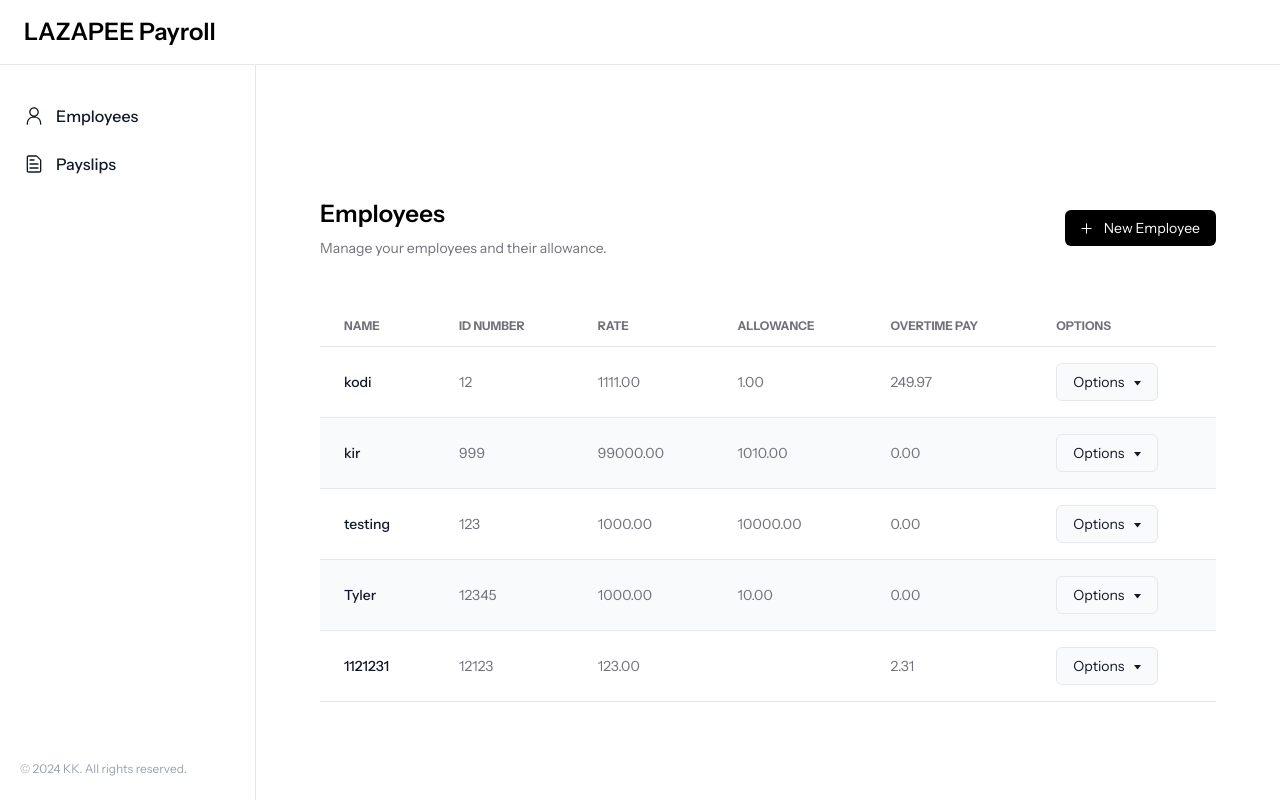
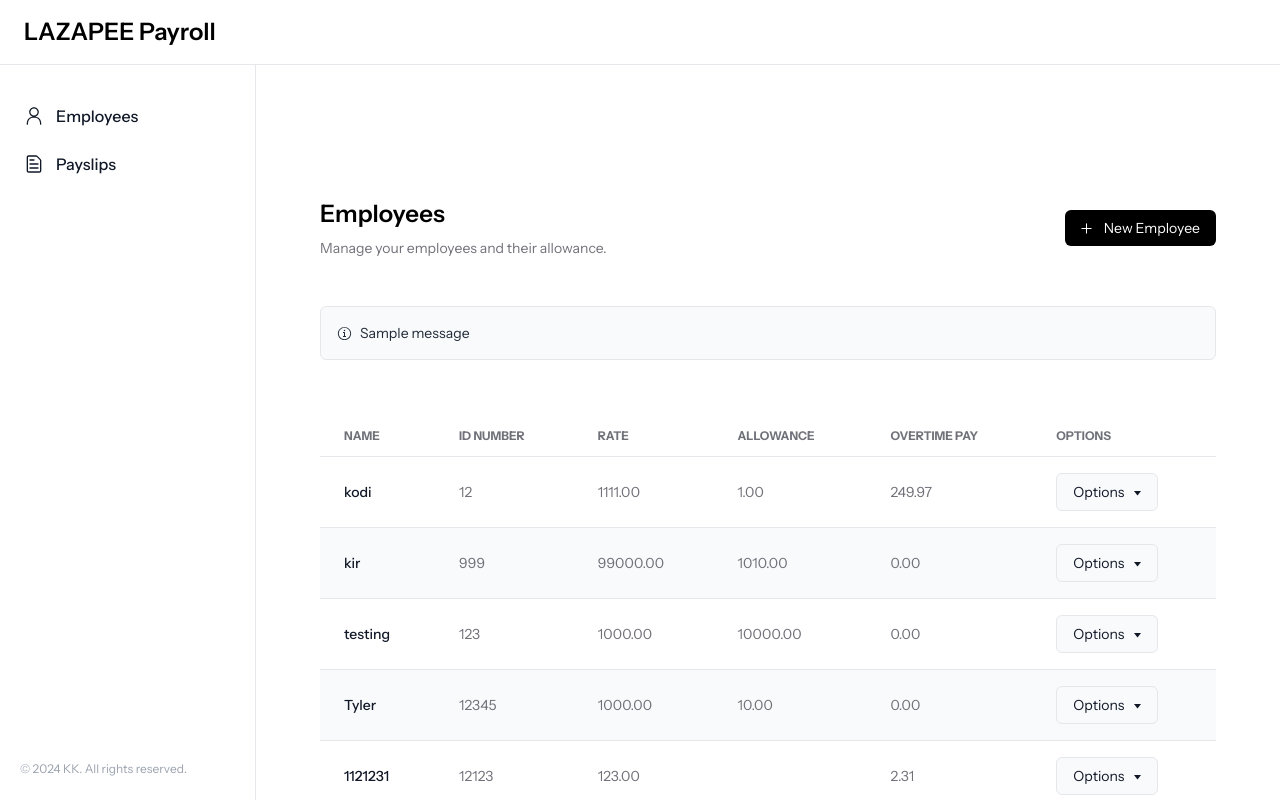
Before and after one commit to kirpnlbr/Final-Project, a Django app: page / in a window 1280 px wide. Shown: the top 811 px of the page. Run offline with Django 5.2, Linux system fonts and the light colour scheme; data comes from the database, SQL or seed files in the repository; one stand-in notice (Sample message) is shown; some libraries are stand-ins or nearby versions.

Commit message:
fix: error messages for employees.html;

```diff
--- a/Lazapee/payroll_app/templates/payroll_app/employees.html
+++ b/Lazapee/payroll_app/templates/payroll_app/employees.html
@@ -25,6 +25,21 @@
 
 <!-- Table -->
 <div class="relative overflow-x-auto">
+    {% if messages %}
+   <div class="flex items-center text-left p-4 border border-gray-200 bg-gray-50 text-gray-800 text-sm rounded-md mb-8">
+      <svg class="mr-2" width="15" height="15" viewBox="0 0 15 15" fill="none" xmlns="http://www.w3.org/2000/svg">
+         <path
+            d="M7.49991 0.876892C3.84222 0.876892 0.877075 3.84204 0.877075 7.49972C0.877075 11.1574 3.84222 14.1226 7.49991 14.1226C11.1576 14.1226 14.1227 11.1574 14.1227 7.49972C14.1227 3.84204 11.1576 0.876892 7.49991 0.876892ZM1.82707 7.49972C1.82707 4.36671 4.36689 1.82689 7.49991 1.82689C10.6329 1.82689 13.1727 4.36671 13.1727 7.49972C13.1727 10.6327 10.6329 13.1726 7.49991 13.1726C4.36689 13.1726 1.82707 10.6327 1.82707 7.49972ZM8.24992 4.49999C8.24992 4.9142 7.91413 5.24999 7.49992 5.24999C7.08571 5.24999 6.74992 4.9142 6.74992 4.49999C6.74992 4.08577 7.08571 3.74999 7.49992 3.74999C7.91413 3.74999 8.24992 4.08577 8.24992 4.49999ZM6.00003 5.99999H6.50003H7.50003C7.77618 5.99999 8.00003 6.22384 8.00003 6.49999V9.99999H8.50003H9.00003V11H8.50003H7.50003H6.50003H6.00003V9.99999H6.50003H7.00003V6.99999H6.50003H6.00003V5.99999Z"
+            fill="currentColor" fill-rule="evenodd" clip-rule="evenodd"></path>
+      </svg>
+      <ul class="messages">
+         {% for message in messages %}
+         <li class="{{ message.tags }}">{{ message }}</li>
+         {% endfor %}
+      </ul>
+   </div>
+    {% endif %}
+    <br>
     <table class="w-full text-sm text-left text-[#71717A]">
         <thead class="text-xs text-[#71717A] uppercase border-b">
             <tr>
```
